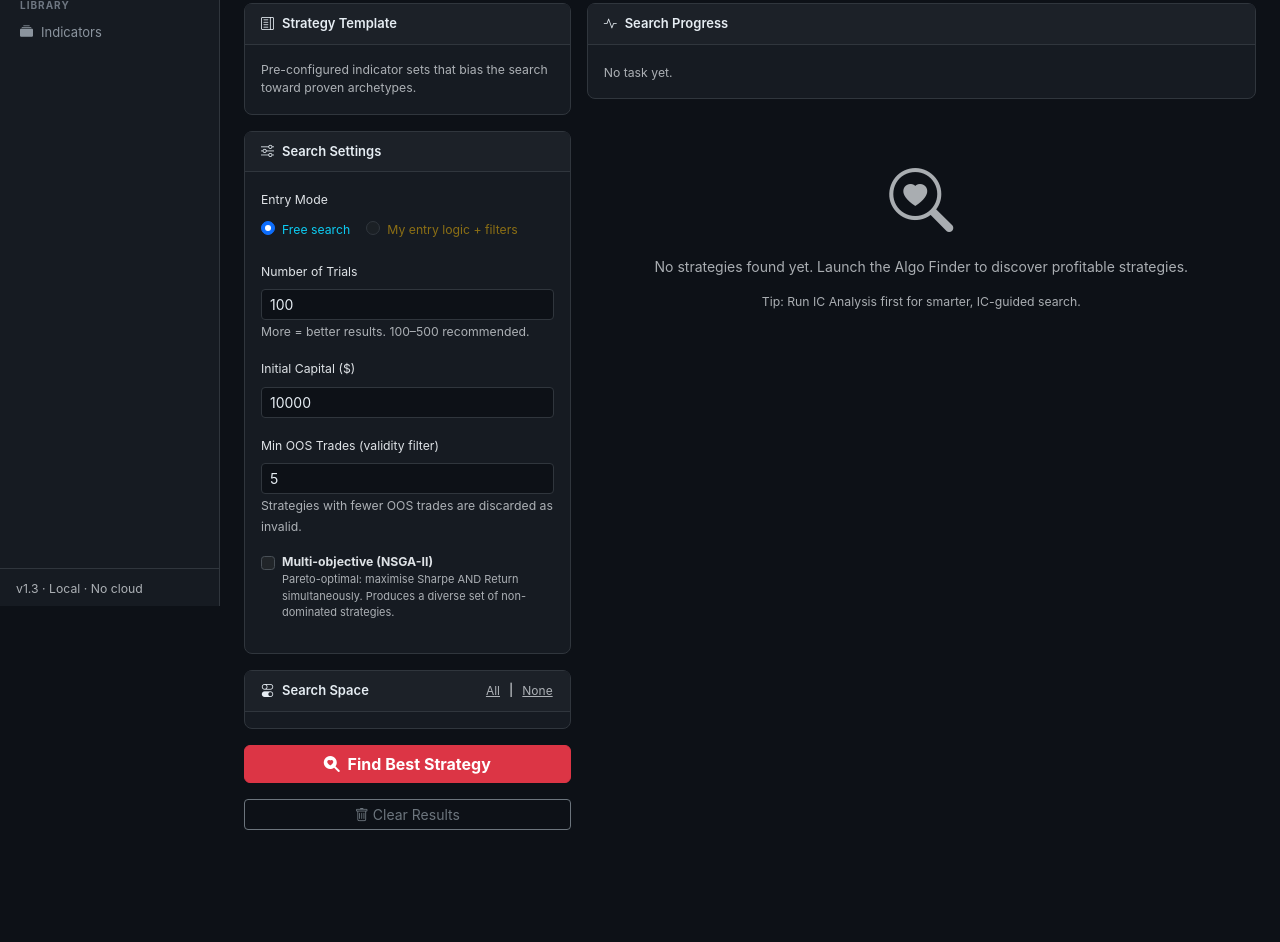
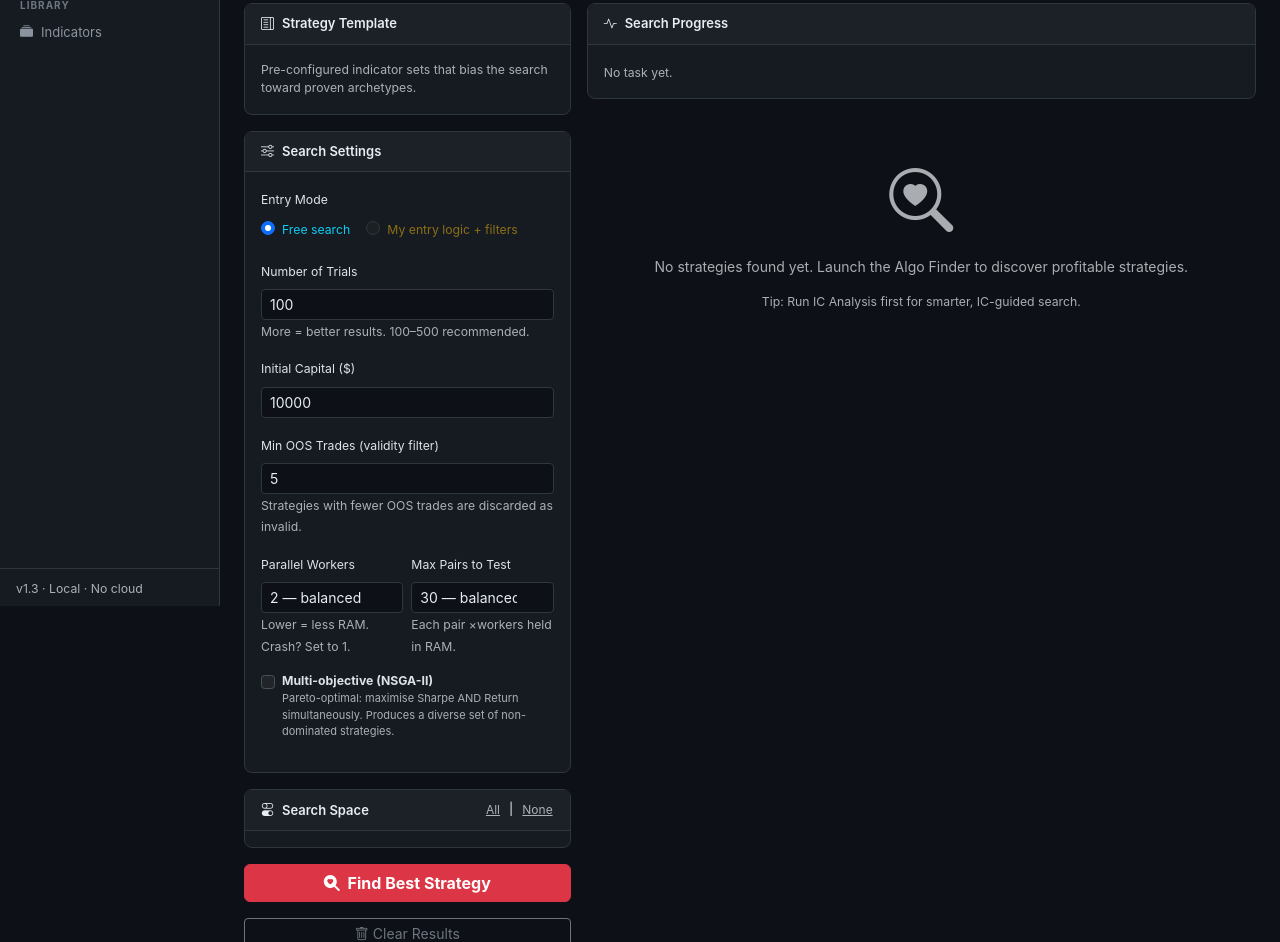
Before and after one commit to jov0jova/bpach, a Flask app: template app/templates/algofinder/view.html in a window 1280 px wide. Shown: the part 194-1136 px from the top of the page. Before the commit the page ends 1024 px from the top, so only its background shows below. Run offline with Flask 3, Linux system fonts and the light colour scheme; the template is opened without the code that fills it, so the values that code supplies are empty; parts of the project's set-up code (start-up, migrations or seed data) failed here and were passed over; some libraries are stand-ins or nearby versions.

Commit message:
fix: add configurable n_jobs and max_pairs to prevent RAM crashes
When running algofinder with all indicators and many pairs, peak RAM =
n_jobs × max_pairs × DataFrame_size, easily exceeding 32 GB.

- n_jobs: defaults to 2 (was cpu_count × 2, e.g. 16 on 8-core)
- max_pairs: defaults to 30 (was hard-coded 50)
Both exposed as UI dropdowns with a clear "Crash? Set to 1" hint.

https://claude.ai/code/session_017aMLDXYHxaqV9z1AtPGE7c

```diff
--- a/app/routes/algofinder.py
+++ b/app/routes/algofinder.py
@@ -83,6 +83,8 @@ def run(session_id):
         "multi_objective":     multi_objective,
         "ic_result":           ic_result,
         "min_oos_trades":      int(request.form.get("min_oos_trades", 5)),
+        "n_jobs":              int(request.form.get("n_jobs", 2)),
+        "max_pairs":           int(request.form.get("max_pairs", 30)),
     }
 
     if mode == "path_a" and session.get("entry_logic"):
--- a/app/services/algofinder.py
+++ b/app/services/algofinder.py
@@ -942,7 +942,7 @@ def run_algofinder(task_id: str, db_path: Path, session_id: str,
                 htf_found_flag[0] = True
         return df
 
-    sample_pairs = active[:50]
+    sample_pairs = active[:config.get("max_pairs", 30)]
     workers = min((os.cpu_count() or 4) * 4, len(sample_pairs))
     with ThreadPoolExecutor(max_workers=workers) as exe:
         for result in exe.map(_load_pair, sample_pairs):
@@ -1001,7 +1001,7 @@ def run_algofinder(task_id: str, db_path: Path, session_id: str,
             progress(count, n_trials,
                      f"Trial {count}/{n_trials} — {best_str}")
 
-    n_jobs = (os.cpu_count() or 1) * 2
+    n_jobs = min(config.get("n_jobs", 2), (os.cpu_count() or 1) * 2)
     if multi_obj:
         study.optimize(
             lambda t: _objective_multi(t, dfs, config, selected,
--- a/app/templates/algofinder/view.html
+++ b/app/templates/algofinder/view.html
@@ -102,6 +102,29 @@
           <input type="number" name="min_oos_trades" class="form-control caf-input form-control-sm"
                  value="5" min="1" max="50">
           <small class="text-muted">Strategies with fewer OOS trades are discarded as invalid.</small>
+        </div>
+
+        <div class="row g-2 mb-3">
+          <div class="col-6">
+            <label class="form-label small">Parallel Workers</label>
+            <select name="n_jobs" class="form-select caf-input form-select-sm">
+              <option value="1">1 — least RAM</option>
+              <option value="2" selected>2 — balanced</option>
+              <option value="4">4 — faster</option>
+              <option value="8">8 — max speed</option>
+            </select>
+            <small class="text-muted">Lower = less RAM. Crash? Set to 1.</small>
+          </div>
+          <div class="col-6">
+            <label class="form-label small">Max Pairs to Test</label>
+            <select name="max_pairs" class="form-select caf-input form-select-sm">
+              <option value="10">10 — fast / low RAM</option>
+              <option value="20">20</option>
+              <option value="30" selected>30 — balanced</option>
+              <option value="50">50 — thorough</option>
+            </select>
+            <small class="text-muted">Each pair ×workers held in RAM.</small>
+          </div>
         </div>
 
         <!-- Multi-objective toggle -->
```
